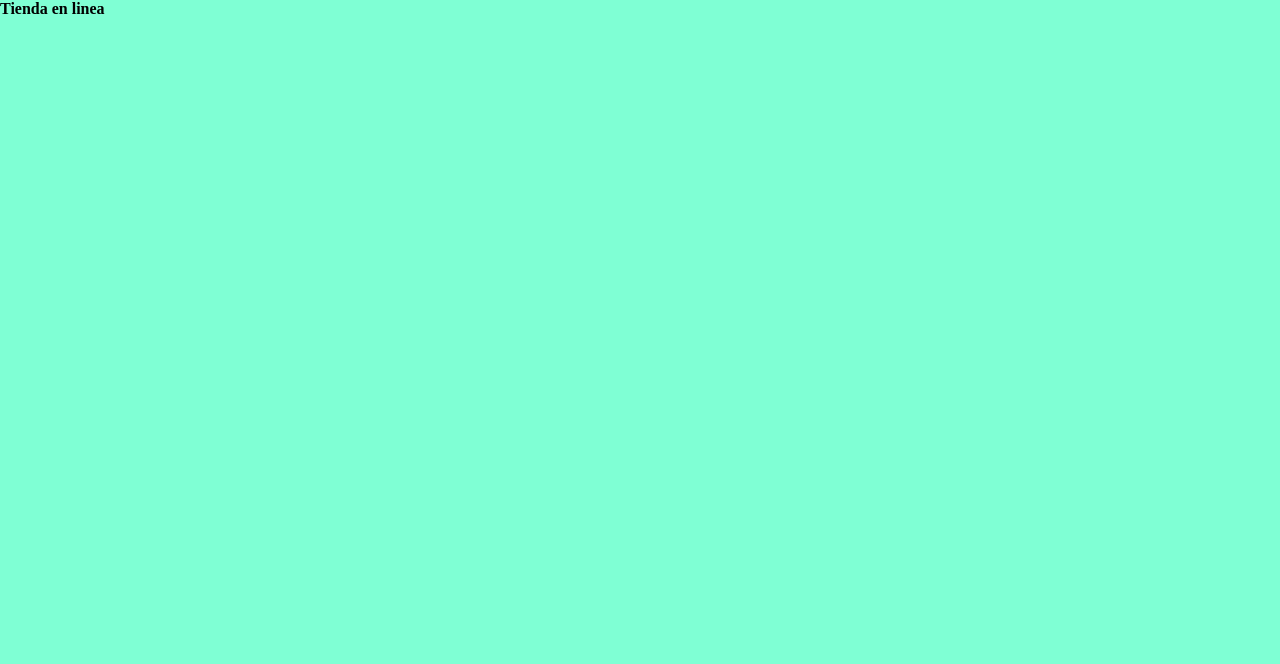
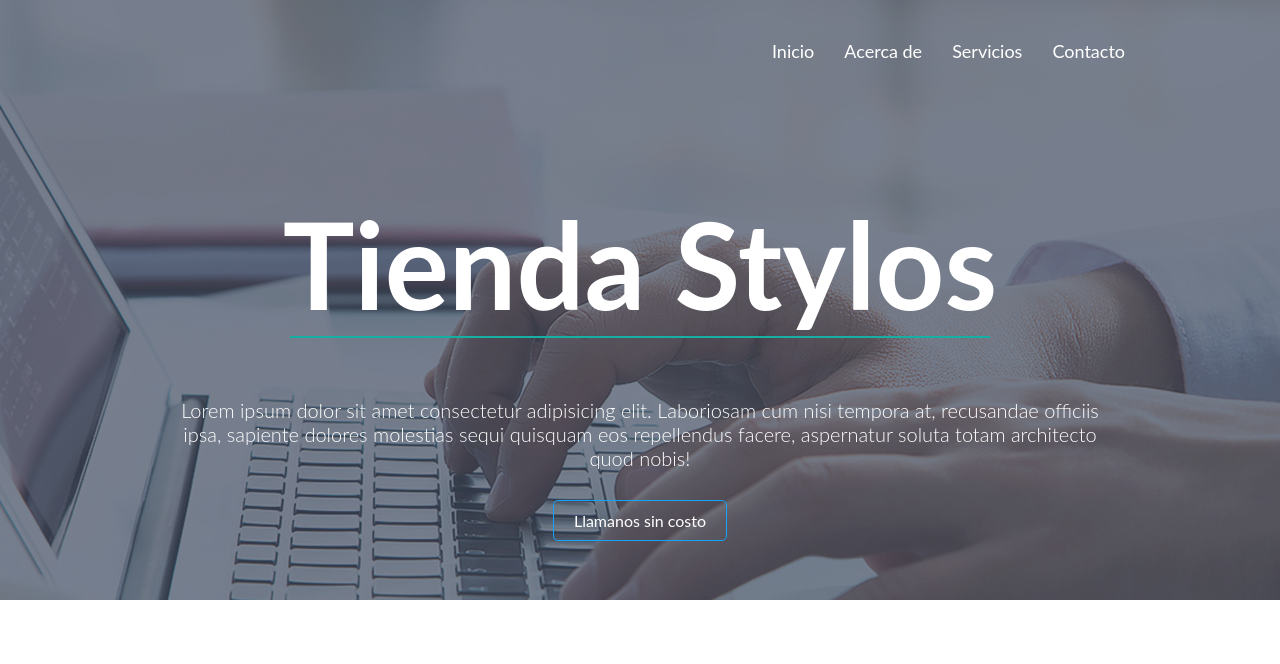
Before and after one commit to joseangel19999/appWebColaboratorio, a plain HTML site: page index.html in a window 1280 px wide. Drawn offline with Linux system fonts and the light colour scheme.

Commit message:
agregar estilos y header menu

```diff
--- a/css/estilos.css
+++ b/css/estilos.css
@@ -2,9 +2,94 @@
     margin: 0;
     padding: 0;
     box-sizing: border-box;
+}
+
+body {
+    background-color: #fff;
+    font-family: 'lato';
     font-size: 16px;
 }
 
-body {
-    background-color: aquamarine;
+.contenedor {
+    width: 90%;
+    max-width: 1000px;
+    overflow: hidden;
+    margin: auto;
 }
+
+header {
+    background-image: url(../img/portada.png);
+    height: 600px;
+    background-repeat: no-repeat;
+    background-position: center;
+    background-attachment: cover;
+}
+
+header .menu {
+    margin: 30px 0;
+    display: flex;
+    justify-content: flex-end;
+    flex-wrap: wrap;
+}
+
+header .menu a:hover {
+    text-decoration: underline;
+}
+
+header .menu a {
+    font-size: 18px;
+    font-family: 'lato';
+    font-weight: 300px;
+    display: inline-block;
+    padding: 10px 0;
+    margin: 0 15px;
+    color: #fff;
+    text-decoration: none;
+}
+
+header .contenido-header {
+    margin: 120px 0;
+    display: flex;
+    flex-direction: column;
+    flex-wrap: wrap;
+    justify-content: center;
+    align-items: center;
+}
+
+header .contenido-header .titulo-header {
+    font-size: 120px;
+    text-align: center;
+    color: #fff;
+}
+
+header .contenido-header .linea-header {
+    width: 700px;
+    margin: auto;
+    height: 2px;
+    background-color: #15afa4;
+    margin-bottom: 30px;
+    text-align: center;
+}
+
+header .contenido-header .texto-header {
+    color: #fff;
+    font-weight: 300;
+    margin: 30px;
+    font-size: 20px;
+    text-align: center;
+}
+
+header .contenido-header .action-header {
+    display: inline-block;
+    margin: auto;
+    color: #fff;
+    text-decoration: none;
+    border: 1px solid #15a4fa;
+    padding: 10px 20px;
+    border-radius: 5px;
+}
+
+header .contenido-header .action-header:hover {
+    background-color: #15a4fa;
+    color: #fff;
+}
--- a/index.html
+++ b/index.html
@@ -10,7 +10,22 @@
 </head>
 
 <body>
-    <h2>Tienda en linea</h2>
+    <header>
+        <div class="contenedor">
+            <nav class="menu">
+                <a href="#">Inicio</a>
+                <a href="#">Acerca de</a>
+                <a href="#">Servicios</a>
+                <a href="#">Contacto</a>
+            </nav>
+            <div class="contenido-header">
+                <h1 class="titulo-header">Tienda Stylos</h1>
+                <span class="linea-header"></span>
+                <h2 class="texto-header">Lorem ipsum dolor sit amet consectetur adipisicing elit. Laboriosam cum nisi tempora at,<span class="desaparecer"> recusandae officiis ipsa, sapiente dolores molestias sequi quisquam eos repellendus facere, aspernatur soluta totam architecto quod nobis!</span></h2>
+                <a href="" class="action-header">Llamanos sin costo</a>
+            </div>
+        </div>
+    </header>
     <script src="./js/main.js"></script>
 </body>
 
--- a/js/main.js
+++ b/js/main.js
@@ -1,3 +1,3 @@
 document.addEventListener("DOMContentLoaded", function() {
-    alert("cargo html");
+    console.log("cargo pagina");
 });
```
Also changed, not shown: img/1.jpg (added), img/2.jpg (added), img/3.jpg (added), img/4.jpg (added), img/5.jpg (added), img/6.jpg (added), img/footer.png (added), img/icono1.png (added), img/icono2.png (added), img/icono3.png (added), img/portada.png (added).
